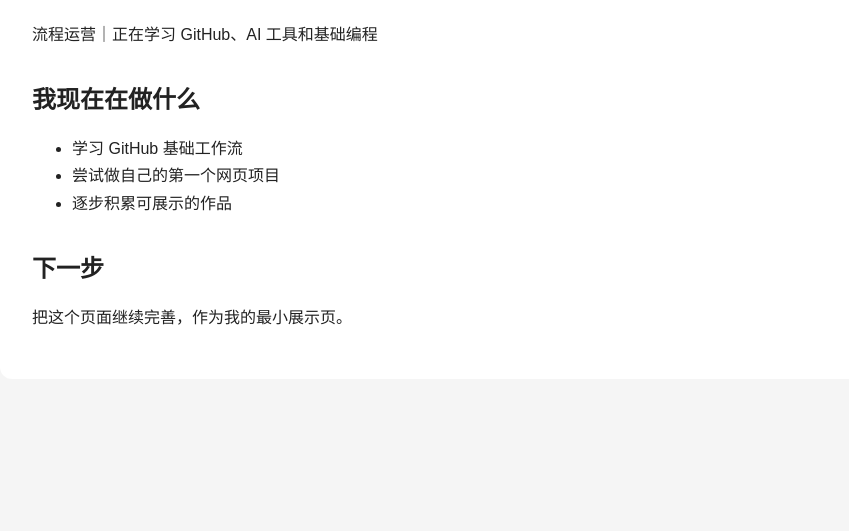
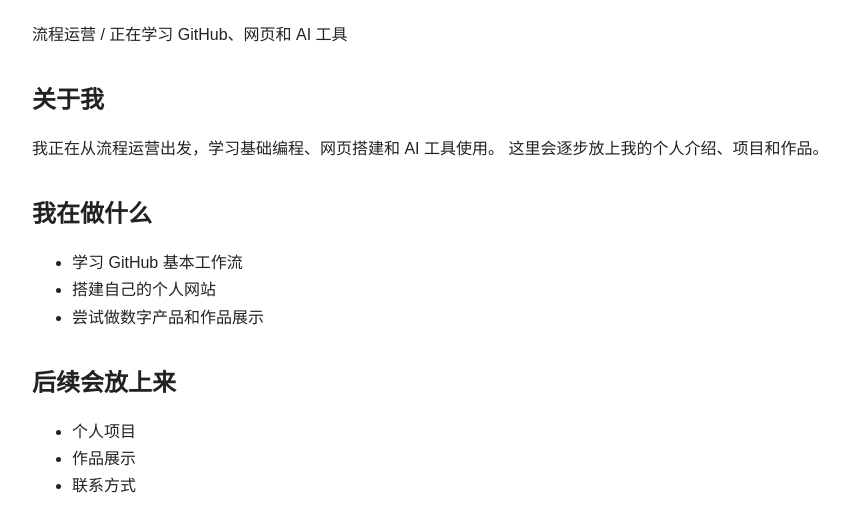
Before and after one commit to Missbai77/Missbai-portfolio, a plain HTML site: page index.html in a window 1280 px wide. Shown: the part 147-678 px from the top of the page, without its empty margins (208-1057 px from the left). Drawn offline with Linux system fonts and the light colour scheme.

Commit message:
Revise personal page content and structure
Updated the title and added sections about personal projects and skills.

```diff
--- a/index.html
+++ b/index.html
@@ -3,23 +3,39 @@
 <head>
   <meta charset="UTF-8" />
   <meta name="viewport" content="width=device-width, initial-scale=1.0" />
-  <title>小白的个人页面</title>
+  <title>小白的个人主页</title>
   <link rel="stylesheet" href="style.css" />
 </head>
 <body>
   <div class="container">
     <h1>小白</h1>
-    <p>流程运营｜正在学习 GitHub、AI 工具和基础编程</p>
+    <p class="subtitle">流程运营 / 正在学习 GitHub、网页和 AI 工具</p>
 
-    <h2>我现在在做什么</h2>
-    <ul>
-      <li>学习 GitHub 基础工作流</li>
-      <li>尝试做自己的第一个网页项目</li>
-      <li>逐步积累可展示的作品</li>
-    </ul>
+    <section class="card">
+      <h2>关于我</h2>
+      <p>
+        我正在从流程运营出发，学习基础编程、网页搭建和 AI 工具使用。
+        这里会逐步放上我的个人介绍、项目和作品。
+      </p>
+    </section>
 
-    <h2>下一步</h2>
-    <p>把这个页面继续完善，作为我的最小展示页。</p>
+    <section class="card">
+      <h2>我在做什么</h2>
+      <ul>
+        <li>学习 GitHub 基本工作流</li>
+        <li>搭建自己的个人网站</li>
+        <li>尝试做数字产品和作品展示</li>
+      </ul>
+    </section>
+
+    <section class="card">
+      <h2>后续会放上来</h2>
+      <ul>
+        <li>个人项目</li>
+        <li>作品展示</li>
+        <li>联系方式</li>
+      </ul>
+    </section>
   </div>
 </body>
 </html>
```
